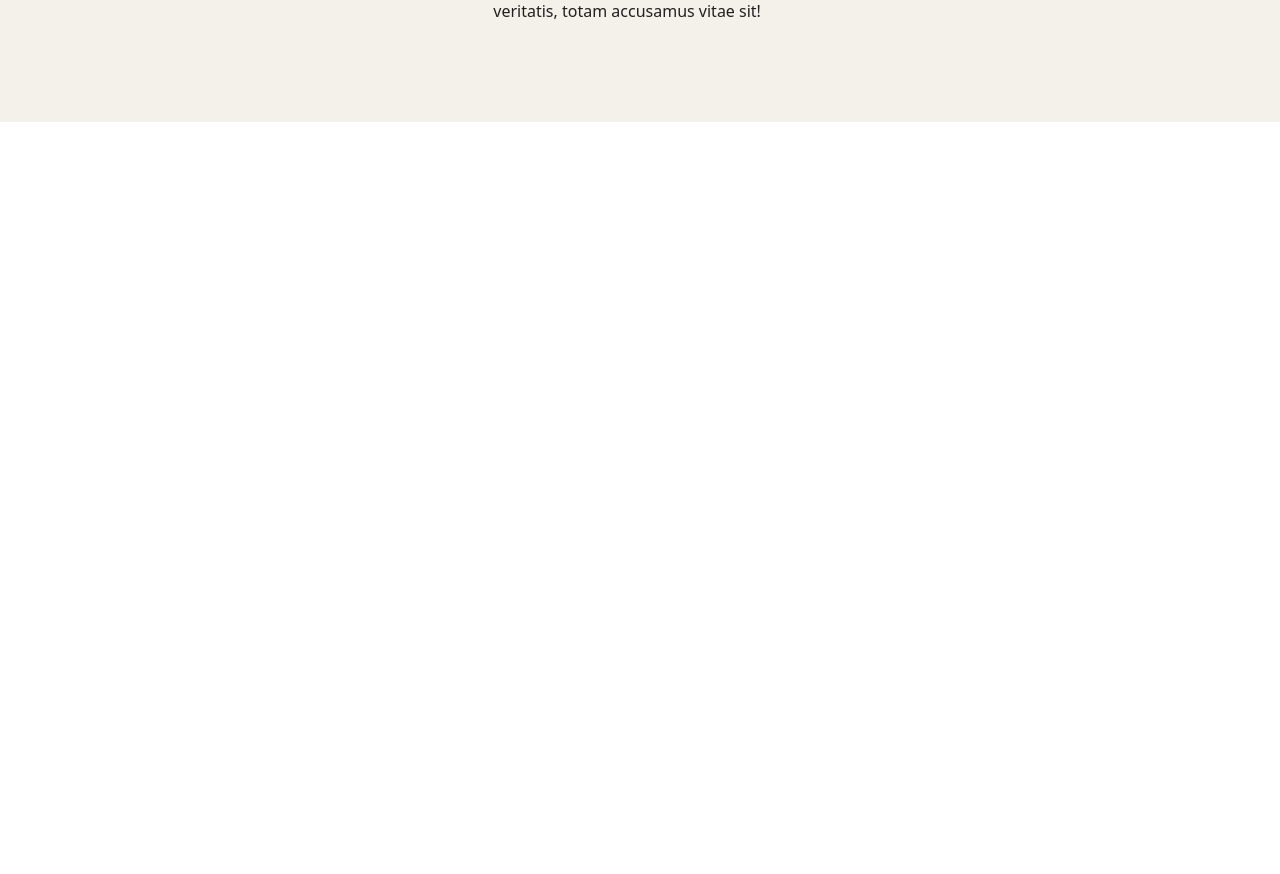
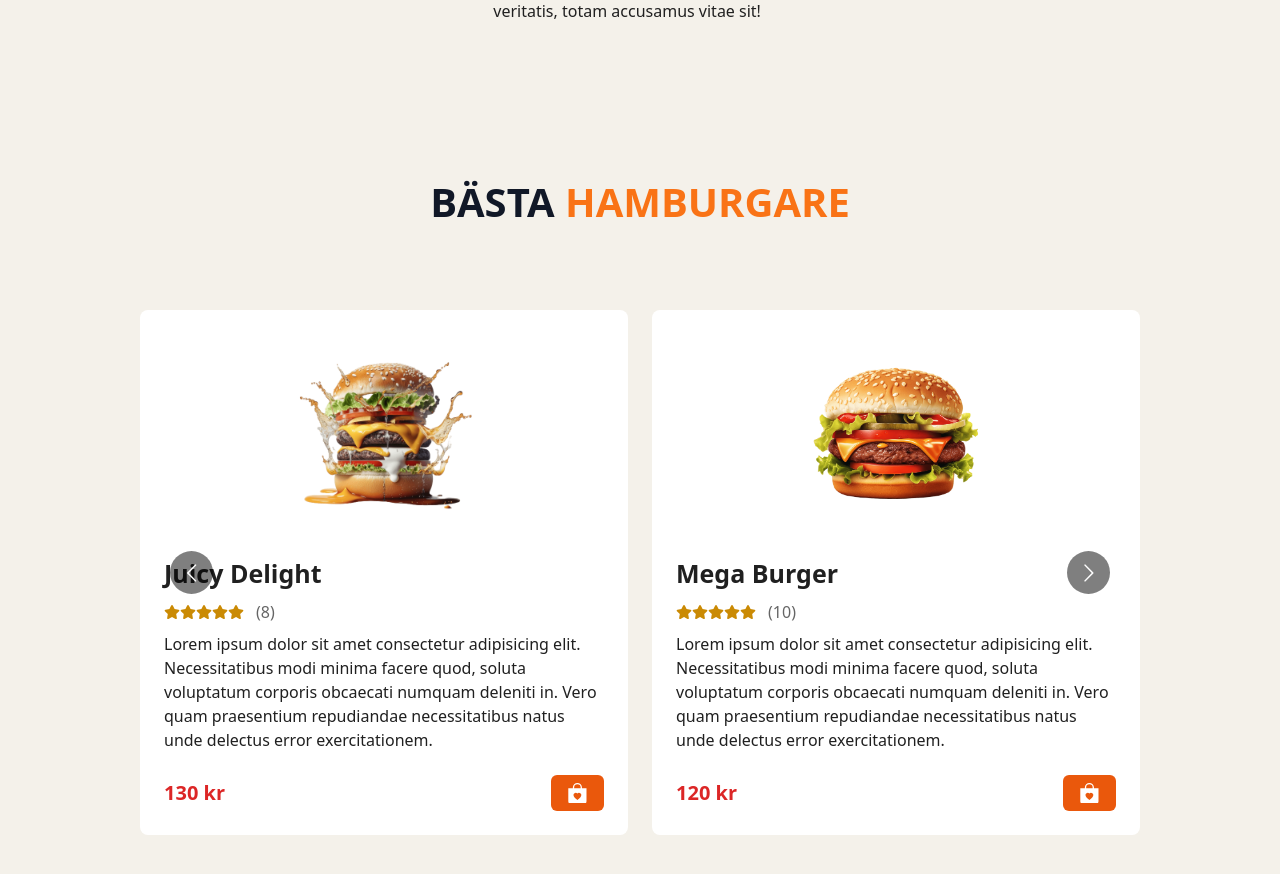
Before and after one commit to TT-102/next-shop, a Next.js app: page / in a window 1280 px wide. Shown: the part 1463-2337 px from the top of the page. Before the commit the page ends 1585 px from the top, so only its background shows below. Built offline with nearby package versions, Linux system fonts and the light colour scheme.

Commit message:
feat: create popular burger section

```diff
--- a/app/components/Home.tsx
+++ b/app/components/Home.tsx
@@ -1,11 +1,13 @@
 import MainSlider from "./slider/MainSlider";
 import Feature from "./features/Feature";
+import PopularBurger from "./popularburger/PopularBurger";
 
 export default function Home() {
   return (
     <div className="overflow-hidden">
       <MainSlider />
       <Feature />
+      <PopularBurger />
     </div>
   );
 }
--- /dev/null
+++ b/app/components/popularburger/BurgerCard.tsx
@@ -0,0 +1,54 @@
+import Image from "next/image";
+import { BsBagHeartFill } from "react-icons/bs";
+import { FaStar } from "react-icons/fa6";
+
+interface Props {
+  title: string;
+  image: string;
+  price: string;
+  reviews: string;
+}
+
+export default function BurgerCard({ title, image, price, reviews }: Props) {
+  return (
+    <div className="bg-white p-6 rounded-lg m-3">
+      <div className="w-[200px] mx-auto h-[200px]">
+        <Image
+          src={image}
+          alt={title}
+          width={200}
+          height={200}
+          className="w-[100%] h-[100%] object-cover"
+        />
+      </div>
+
+      <h3 className="mt-[1.3rem] text-[25px] font-semibold">{title}</h3>
+      <div className="flex items-center mt-[0.5rem] space-x-3">
+        <div className="flex items-center">
+          <FaStar className="w-[1rem] h-[1rem] text-yellow-600" />
+          <FaStar className="w-[1rem] h-[1rem] text-yellow-600" />
+          <FaStar className="w-[1rem] h-[1rem] text-yellow-600" />
+          <FaStar className="w-[1rem] h-[1rem] text-yellow-600" />
+          <FaStar className="w-[1rem] h-[1rem] text-yellow-600" />
+        </div>
+        <div className="opacity-60">({reviews})</div>
+      </div>
+      <p className="mt-[0.5rem] ">
+        Lorem ipsum dolor sit amet consectetur adipisicing elit. Necessitatibus
+        modi minima facere quod, soluta voluptatum corporis obcaecati numquam
+        deleniti in. Vero quam praesentium repudiandae necessitatibus natus unde
+        delectus error exercitationem.
+      </p>
+
+      <div className="flex mt-[1.4rem] items-center justify-between">
+        <h4 className="text-[20px] font-bold text-red-600">{price}</h4>
+        <button
+          className="px-4 py-2 hover:bg-red-600 transition-all duration-200 bg-orange-600
+        flex items-center rounded-md text-white"
+        >
+          <BsBagHeartFill className="w-[1.3rem] h-[1.3rem]" />
+        </button>
+      </div>
+    </div>
+  );
+}
--- /dev/null
+++ b/app/components/popularburger/PopularBurger.tsx
@@ -0,0 +1,113 @@
+"use client";
+import Carousel from "react-multi-carousel";
+import "react-multi-carousel/lib/styles.css";
+import BurgerCard from "./BurgerCard";
+
+const responsive = {
+  desktop: {
+    breakpoint: { max: 3000, min: 1324 },
+    items: 4,
+    slidesToSlide: 1,
+  },
+  tablet: {
+    breakpoint: { max: 1324, min: 764 },
+    items: 2,
+    slidesToSlide: 1,
+  },
+  mobile: {
+    breakpoint: { max: 764, min: 0 },
+    items: 1,
+    slidesToSlide: 1,
+  },
+};
+
+const burgerData = [
+  {
+    title: "Beefy Bite",
+    image: "/images/b1.png",
+    reviews: "6",
+    price: "100 kr",
+  },
+  {
+    title: "Juicy Delight",
+    image: "/images/b2.png",
+    reviews: "8",
+    price: "130 kr",
+  },
+  {
+    title: "Mega Burger",
+    image: "/images/b3.png",
+    reviews: "10",
+    price: "120 kr",
+  },
+  {
+    title: "Mega Burger",
+    image: "/images/b4.png",
+    reviews: "8",
+    price: "120 kr",
+  },
+  {
+    title: "Mega Burger",
+    image: "/images/b5.png",
+    reviews: "10",
+    price: "120 kr",
+  },
+  {
+    title: "Mega Burger",
+    image: "/images/b6.png",
+    reviews: "15",
+    price: "120 kr",
+  },
+  {
+    title: "Mega Burger",
+    image: "/images/b7.png",
+    reviews: "8",
+    price: "120 kr",
+  },
+  {
+    title: "Mega Burger",
+    image: "/images/b8.png",
+    reviews: "10",
+    price: "120 kr",
+  },
+  {
+    title: "Mega Burger",
+    image: "/images/b9.png",
+    reviews: "12",
+    price: "120 kr",
+  },
+];
+
+export default function PopularBurger() {
+  return (
+    <div className="pt-[3rem] pb-[3rem]">
+      <h2 className="heading">
+        Bästa <span className="text-orange-500">hamburgare</span>
+      </h2>
+
+      <div className="w-[95%] lg:w-[80%] mt-[4rem] mx-auto">
+        <Carousel
+          additionalTransfrom={0}
+          arrows={true}
+          autoPlay={true}
+          autoPlaySpeed={4000}
+          centerMode={false}
+          infinite
+          responsive={responsive}
+          itemClass="item"
+          showDots={false}
+        >
+          {burgerData.map((burger, index) => (
+            <BurgerCard
+              key={index}
+              title={burger.title}
+              image={burger.image}
+              reviews={burger.reviews}
+              price={burger.price}
+            />
+          ))}
+        </Carousel>
+      </div>
+    </div>
+  );
+}
```
